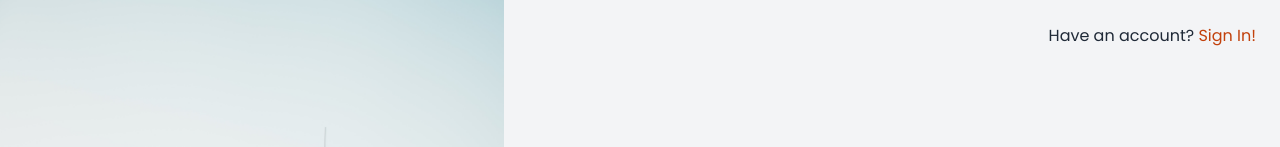
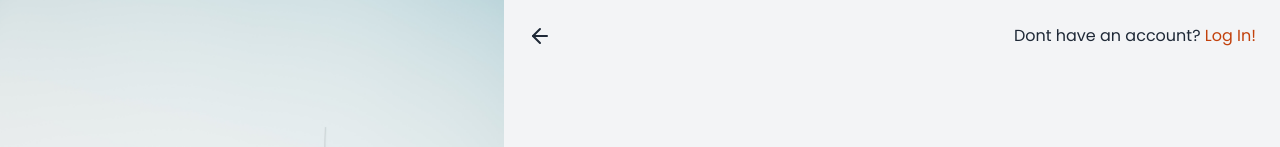
Before and after one commit to Coolhands-frank/Investment-Site, a Next.js app: page /signup in a window 1280 px wide. Shown: the top 147 px of the page. Built offline with nearby package versions, Linux system fonts and the light colour scheme; no server answers.

Commit message:
navigation update

```diff
--- a/app/dashboard/page.js
+++ b/app/dashboard/page.js
@@ -106,7 +106,7 @@ export default function Dashboard() {
                         height={80}
                         alt="database icon"
                         priority
-                        className="h-16 w-15"
+                        className="h-15 w-15"
                     />
                     <h2 className="text-3xl md:text-4xl font-bold mt-3 md:mt-6">${ user ? user.total_withdrawal : ""}</h2>
                     <p className="text-xs md:text-sm font-medium">Total Withdraw</p>
--- a/app/signin/page.js
+++ b/app/signin/page.js
@@ -5,6 +5,8 @@ import { useRouter } from "next/navigation";
 import PasswordInput from '@/components/PasswordInput';
 import { poppins } from '/app/fonts';
 import Image from 'next/image';
+import Link from 'next/link';
+import { ArrowLeft } from "lucide-react";
 
 export default function SignIn() {
     const [email, setEmail] = useState("");
@@ -12,19 +14,6 @@ export default function SignIn() {
     const [error, setError] = useState(null);
     const [loading, setLoading] = useState(false)
     const router = useRouter();
-
- {/*   useEffect(() => {
-        const checkUser = async () => {
-          const session = await getSession();
-
-          if (session?.user) {
-            setMessage("✅ Email verified! Redirecting...");
-            setTimeout(() => router.push("/dashboard"), 2000);
-          }
-        };
-
-        checkUser();
-      }, [router]); */}
 
     useEffect(() => {
         const checkSession = async () => {
@@ -54,7 +43,18 @@ export default function SignIn() {
         <main className={`${poppins.className} text-gray-800 bg-gray-100 flex flex-row`}>
 
             <div className="p-6 w-full flex flex-col items-center h-screen">
-                <p className="text-sm md:text-base self-end">Dont have an account? <span className="text-orange-700" ><a href="/signup">Sign Up!</a></span></p>
+                <div className="flex justify-between w-full">
+                    <Link href="/">
+                        <ArrowLeft size={24} />
+                    </Link>
+                    <p className="text-sm md:text-base">
+                        Dont have an account?
+                        <span className="text-orange-700" >
+                            <Link href="/signup"> Sign Up!</Link>
+                        </span>
+                    </p>
+                </div>
+
                 <div className="flex flex-col items-center justify-center h-full">
                     <h2 className="text-xl lg:text-2xl font-bold">Welcome Back</h2>
                     <p className="mt-2 mb-6 opacity-70">Login into your account</p>
--- a/app/signup/page.js
+++ b/app/signup/page.js
@@ -6,7 +6,8 @@ import { getSession } from "../../lib/auth";
 import PasswordInput from '@/components/PasswordInput';
 import { poppins } from '/app/fonts';
 import Image from 'next/image';
-import { getUser } from "../../lib/auth";
+import Link from 'next/link';
+import { ArrowLeft } from "lucide-react";
 
 
 export default function SignUp() {
@@ -27,10 +28,9 @@ export default function SignUp() {
         setSuccess("")
         const checkUser = async () => {
           const session = await getSession();
-        //  const authUser = await getUser();
 
           if (session?.user) {
-            setMessage("✅ Email verified! Redirecting...");
+            setMessage("✅ Active Session! Redirecting...");
             setTimeout(() => router.push("/dashboard"), 2000);
           }
         };
@@ -89,8 +89,19 @@ export default function SignUp() {
                     priority
                 />
             </div>
+
             <div className="p-6 w-full flex flex-col items-center h-screen">
-                <p className="text-sm md:text-base self-end">Have an account? <span className="text-orange-700" ><a href="/signin">Sign In!</a></span></p>
+                <div className="flex justify-between w-full">
+                    <Link href="/">
+                        <ArrowLeft size={24} />
+                    </Link>
+                    <p className="text-sm md:text-base">
+                        Dont have an account?
+                        <span className="text-orange-700" >
+                            <Link href="/signin"> Log In!</Link>
+                        </span>
+                    </p>
+                </div>
                 <div className="flex flex-col items-center justify-center h-full">
                     <h2 className="text-xl lg:text-2xl font-bold">Get Started</h2>
                     <p className="mt-2 mb-6 opacity-70">Getting started is easy</p>
--- a/components/CustomSelect.js
+++ b/components/CustomSelect.js
@@ -5,8 +5,8 @@ import Link from 'next/link';
 
 const options = [
   { value: 'Services', label: 'Services', url: '/services' },
-  { value: 'Register', label: 'Register', url: '#' },
-  { value: 'Sign In', label: 'Sign In', url: '#' },
+  { value: 'Register', label: 'Register', url: '/signup' },
+//  { value: 'Sign In', label: 'Sign In', url: '#' },
 ];
 
 const customStyles = {
--- a/components/NavComponents/MobileDrawer.js
+++ b/components/NavComponents/MobileDrawer.js
@@ -1,8 +1,23 @@
+"use client"
 import Link from 'next/link';
 import { FontAwesomeIcon } from '@fortawesome/react-fontawesome';
 import { faXmark } from '@fortawesome/free-solid-svg-icons';
+import { getSession } from "../../lib/auth";
+import { useState, useEffect } from "react";
 
 export default function MobileDrawer({ isOpen, onClose }) {
+  const [isSession, setIsSession] = useState(false)
+
+    useEffect(() => {
+      const checkSession = async () => {
+          const session = await getSession();
+          if (session?.user) {
+            setIsSession(true)
+          }
+      };
+      checkSession();
+    }, []);
+
     return (
       <div
         className={`fixed flex flex-col z-10 top-0 right-0 h-full w-full bg-white text-black transition-transform duration-300 transform ${
@@ -33,15 +48,25 @@ export default function MobileDrawer({ isOpen, onClose }) {
           <li className="text-orange-500 text-xl hover:text-orange-900 hover:font-semibold">
             <Link href="/services" onClick={onClose}>Services</Link>
           </li>
-          <li className="text-orange-500 text-xl hover:text-orange-900 hover:font-semibold">
-            <Link href="/dashboard">Log in</Link>
-          </li>
-          <div className="w-full bg-orange-600 rounded-md py-2 flex justify-center items-center">
-            <li className="text-orange-100 text-md hover:text-orange-900 hover:font-semibold">
-              <Link href="/signup">Register</Link>
-            </li>
-          </div>
 
+          { !isSession ?
+            <div>
+              <li className="w-full mb-8 text-orange-500 text-xl hover:text-orange-900 hover:font-semibold">
+                <Link href="/signin">Log in</Link>
+              </li>
+              <div className="w-full bg-orange-600 rounded-md py-2 flex justify-center items-center">
+                <li className="text-orange-100 text-md hover:text-orange-900 hover:font-semibold">
+                  <Link href="/signup">Register</Link>
+                </li>
+              </div>
+            </div>
+            :
+            <div className="w-full mt-8 bg-orange-600 rounded-md py-2 flex justify-center items-center">
+                <li className="text-orange-100 text-md hover:text-orange-900 hover:font-semibold">
+                  <Link href="/dashboard">Dashboard</Link>
+                </li>
+            </div>
+          }
         </ul>
       </div>
     );
```
Also changed, not shown: components/DashboardComponents/NavLinks.js (+1 -74 lines).
